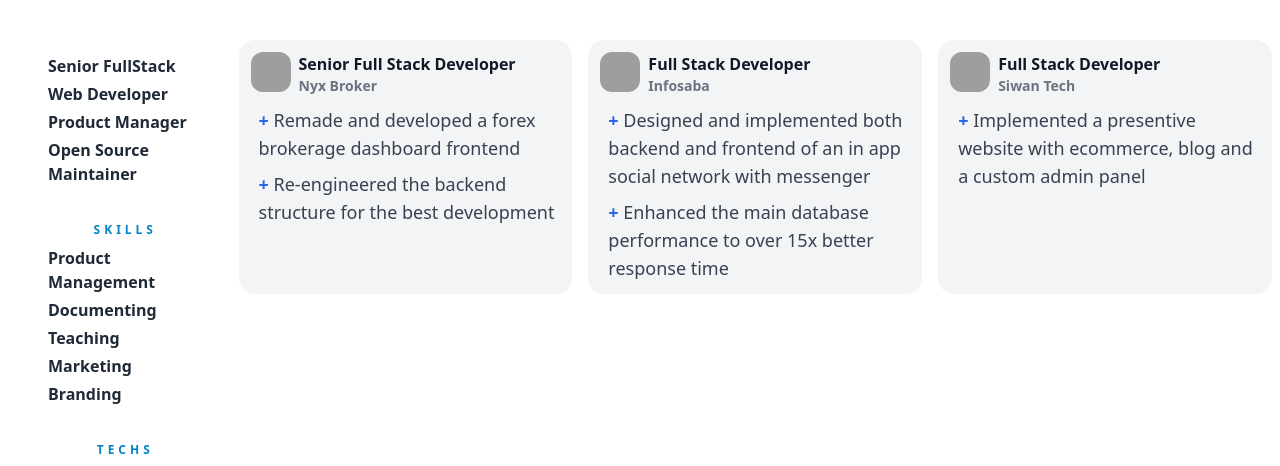
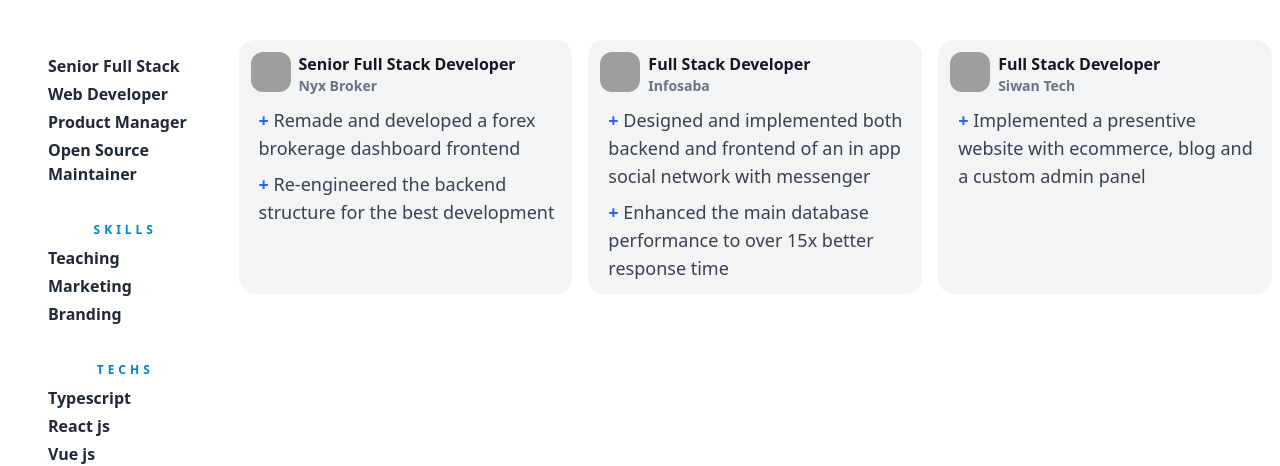
Before and after one commit to thearian/thearian, a Next.js app: page / in a window 1280 px wide. Shown: the part 264-730 px from the top of the page. Built offline with nearby package versions, Linux system fonts and the light colour scheme; grey boxes are pictures that could not be loaded.

Commit message:
impl: ITag into SideNav as const instead of interface

```diff
--- a/components/SideNav/index.tsx
+++ b/components/SideNav/index.tsx
@@ -1,15 +1,15 @@
 import type { NextPage } from 'next'
 import HintItem from '../HintItem'
 import styles from '../../styles/SideNav.module.css'
+import {SocialSkills, Titles} from '../../public/tags'
 
 const SideNav: NextPage = () => {
   return (
     <div className={styles.container}>
       <div>
-        <HintItem> Senior FullStack </HintItem>
-        <HintItem> Web Developer </HintItem>
-        <HintItem> Product Manager </HintItem>
-        <HintItem> Open Source Maintainer </HintItem>
+        { Object.keys(Titles).map(myTitle =>
+          <HintItem key={myTitle}> { myTitle } </HintItem>
+        ) }
       </div>
 
       <div className={styles.skills}>
@@ -17,11 +17,9 @@ const SideNav: NextPage = () => {
           <div className={styles.badge}>
             <span> Skills </span>
           </div>
-          <HintItem> Product Management </HintItem>
-          <HintItem> Documenting </HintItem>
-          <HintItem> Teaching </HintItem>
-          <HintItem> Marketing </HintItem>
-          <HintItem> Branding </HintItem>
+          { Object.keys(SocialSkills).map(skill =>
+            <HintItem key={skill}> { skill } </HintItem>
+          ) }
         </div>
 
         <div>
--- a/public/tags.ts
+++ b/public/tags.ts
@@ -1,14 +1,14 @@
-export type ITag = keyof Titles | keyof SocialSkills
+export type ITag = keyof typeof Titles | keyof typeof SocialSkills
 
-interface Titles {
-  "Senior Full Stack": string
-  "Web Developer": string
-  "Product Manager": string
-  "Open Source Maintainer": string
+export const Titles = {
+  "Senior Full Stack": "",
+  "Web Developer": "",
+  "Product Manager": "",
+  "Open Source Maintainer": ""
 }
 
-interface SocialSkills {
-  "Teaching": string
-  "Marketing": string
-  "Branding": string
+export const SocialSkills = {
+  "Teaching": "",
+  "Marketing": "",
+  "Branding": ""
 }
```
